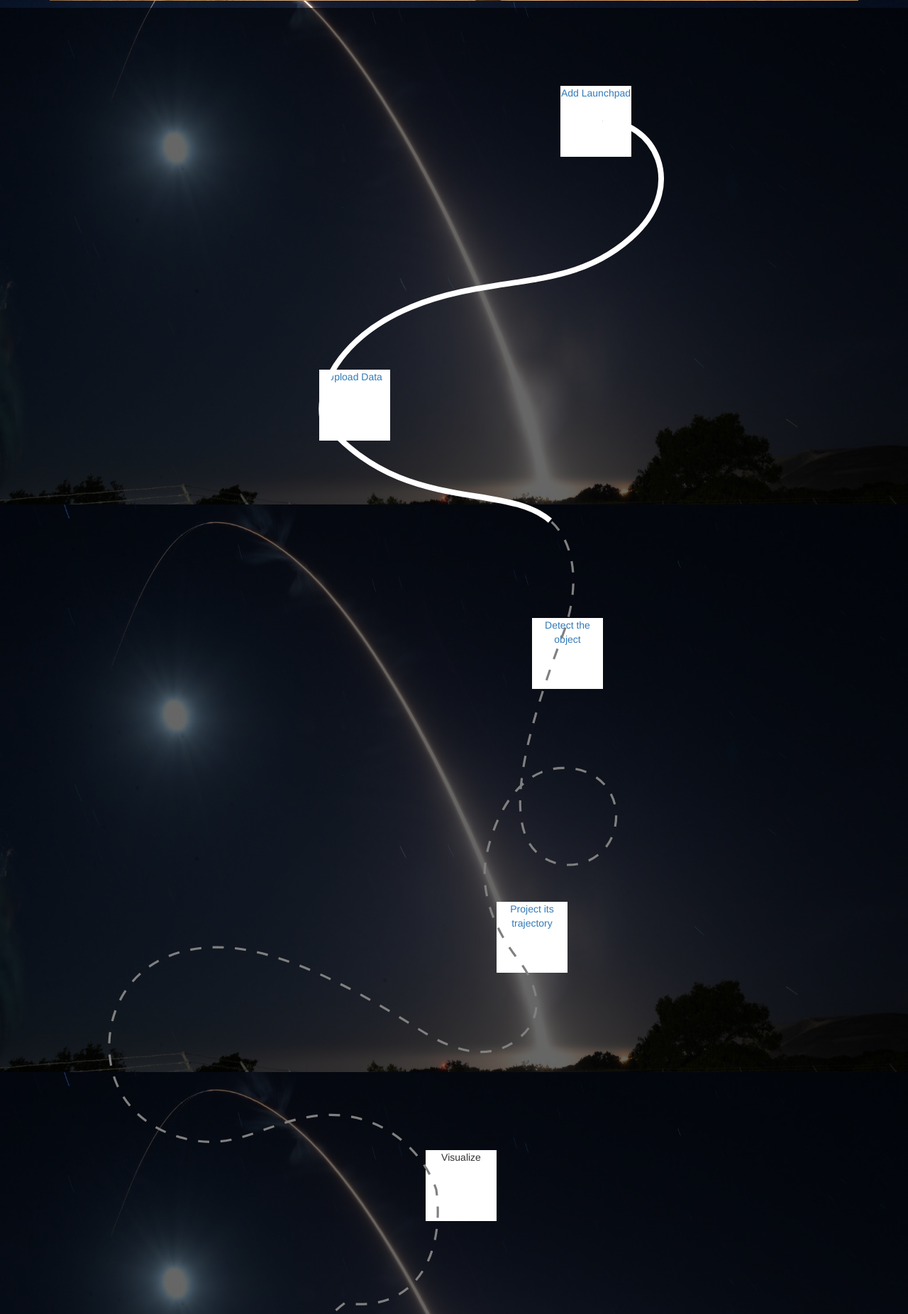
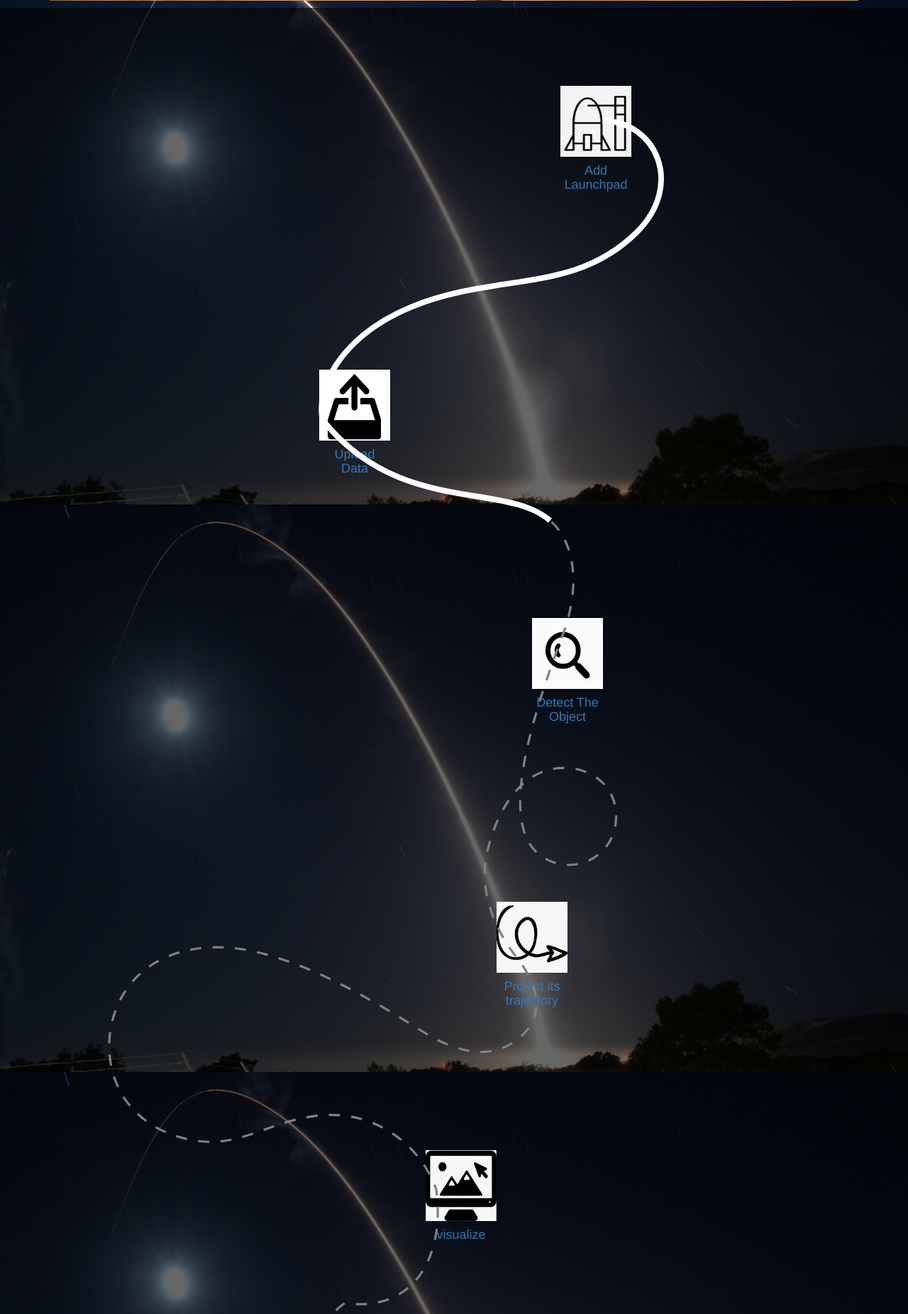
Before and after one commit to akatsukiSih2020/aparichit, a Django app: page /app/home in a window 1280 px wide. Shown: the part 889-2741 px from the top of the page at 71% size. Run offline with Django 3.2, Linux system fonts and the light colour scheme; some libraries are stand-ins or nearby versions.

Commit message:
icons added to home page

```diff
--- a/app/static/app/css/home.css
+++ b/app/static/app/css/home.css
@@ -129,3 +129,12 @@ body {
     color: white;
     border-radius: 20px;
 }
+.ic {
+    width:100%;
+      height:100%;
+
+      }
+h4{
+
+color: antiquewhite;
+}
--- a/app/templates/app/home.html
+++ b/app/templates/app/home.html
@@ -58,12 +58,12 @@
 
 <div class="process">
     <div class="icons">
-<div id = "launchpad"><a href="{% url 'launchpad' %}">Add Launchpad</a></div>
-<div id = "upload"><a href="{% url 'upload' %}">Upload Data</a></div>
-<div id = "cluster"><a href="">Detect the object</a></div>
-<div id = "predict"><a href="">Project its trajectory</a></div>
-<div id = "visualize">Visualize<a href=""></a></div>
-<div id = "launch"><a href="">Launch Missile</a></div>
+<div  id = "launchpad"><a href="{% url 'launchpad' %}"><img class='ic' src='{%static "/app/images/launch_pad_new.PNG" %}' alt = "A"> <h4>Add Launchpad</h4></a></div>
+<div  id = "upload"><a href="{% url 'upload' %}"> <img class='ic' src='{%static "/app/images/upload.PNG" %}' alt = "A"><h4>Upload Data</h4></a></div>
+<div  id = "cluster"><a href=""><img  class='ic' src='{%static "/app/images/detect.PNG" %}' alt = "A"><h4>Detect The Object</h4></a></div>
+<div  id = "predict"><a href=""><img  class='ic' src='{%static "/app/images/predict.PNG" %}' alt = "A"><h4>Project its trajectory</h4></a></div>
+<div  id = "visualize"><a href=""><img class='ic' src='{%static "/app/images/visualize.PNG" %}' alt = "A"><h4>visualize</h4></a></div>
+<div  id = "launch"><a href=""><img  class='ic'src='{%static "/app/images/launch_pad.PNG" %}' alt = "A"><h4>Launch Missile</h4></a></div>
 </div>
 
 <svg id="roadmap-svg" viewBox="0 0 760 2500">
```
Also changed, not shown: app/static/app/css/app.css (line endings or trailing spaces), app/static/app/images/detect.PNG (added), app/static/app/images/launch_pad.PNG (added), app/static/app/images/launch_pad_new.PNG (added), app/static/app/images/predict.PNG (added), app/static/app/images/upload.PNG (added), app/static/app/images/visualize.PNG (added).
